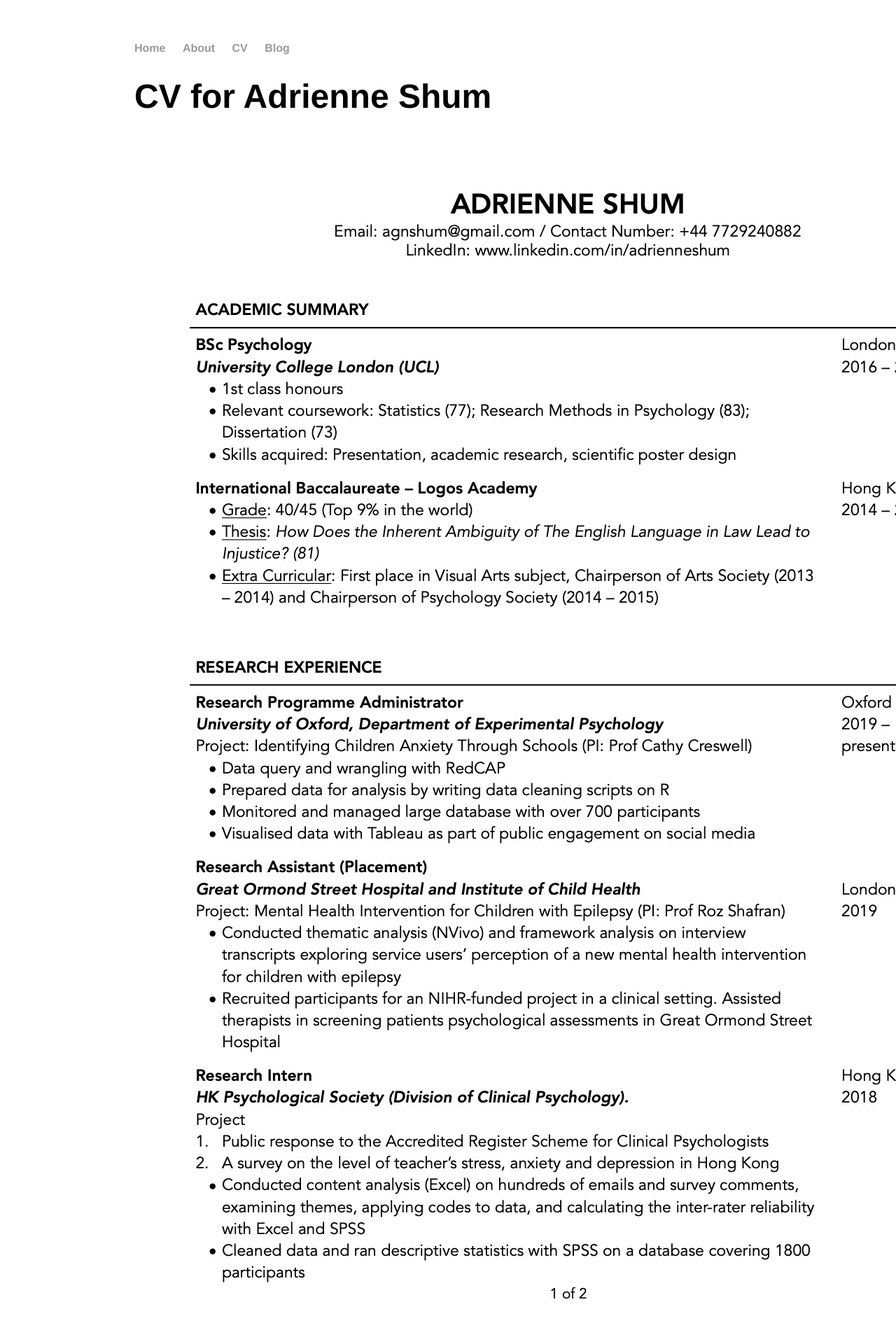
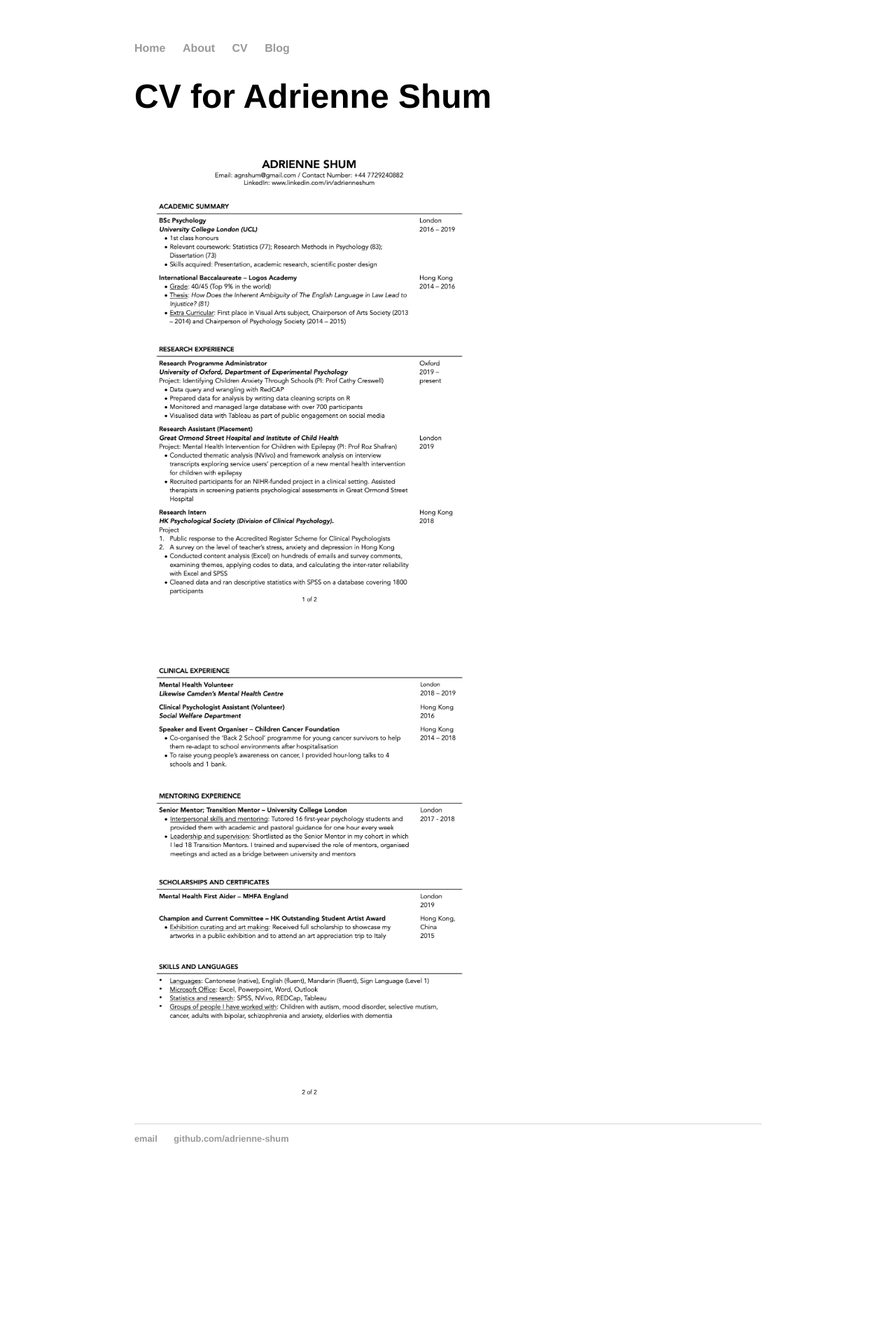
Before and after one commit to adrienne-shum/adrienne-shum.github.io, a Jekyll site: the page built from cv/index.html, in a window 1280 px wide. Shown: the top 1920 px of the page at 70% size. Built offline with Jekyll 4.4.1, drawn with Linux system fonts in a browser that asks for light colours; after the commit the page ends 1694 px from its top, so only the background shows below that.

Commit message:
Update index.html

```diff
--- a/cv/index.html
+++ b/cv/index.html
@@ -5,6 +5,6 @@ title: CV
 
 <div class="blurb">
         <h1>CV for Adrienne Shum</h1>
-        <img src = "https://adrienne-shum.github.io/images/cv1.jpg" alt = "CV page 1">
-        <img src = "https://adrienne-shum.github.io/images/cv2.jpg" alt = "CV page 2">
+        <img src = "https://adrienne-shum.github.io/images/cv1.jpg" alt = "CV page 1" style="width:500px;height:700px;">
+        <img src = "https://adrienne-shum.github.io/images/cv2.jpg" alt = "CV page 2" style="width:500px;height:700px;">
 </div><!-- /.blurb -->
```
